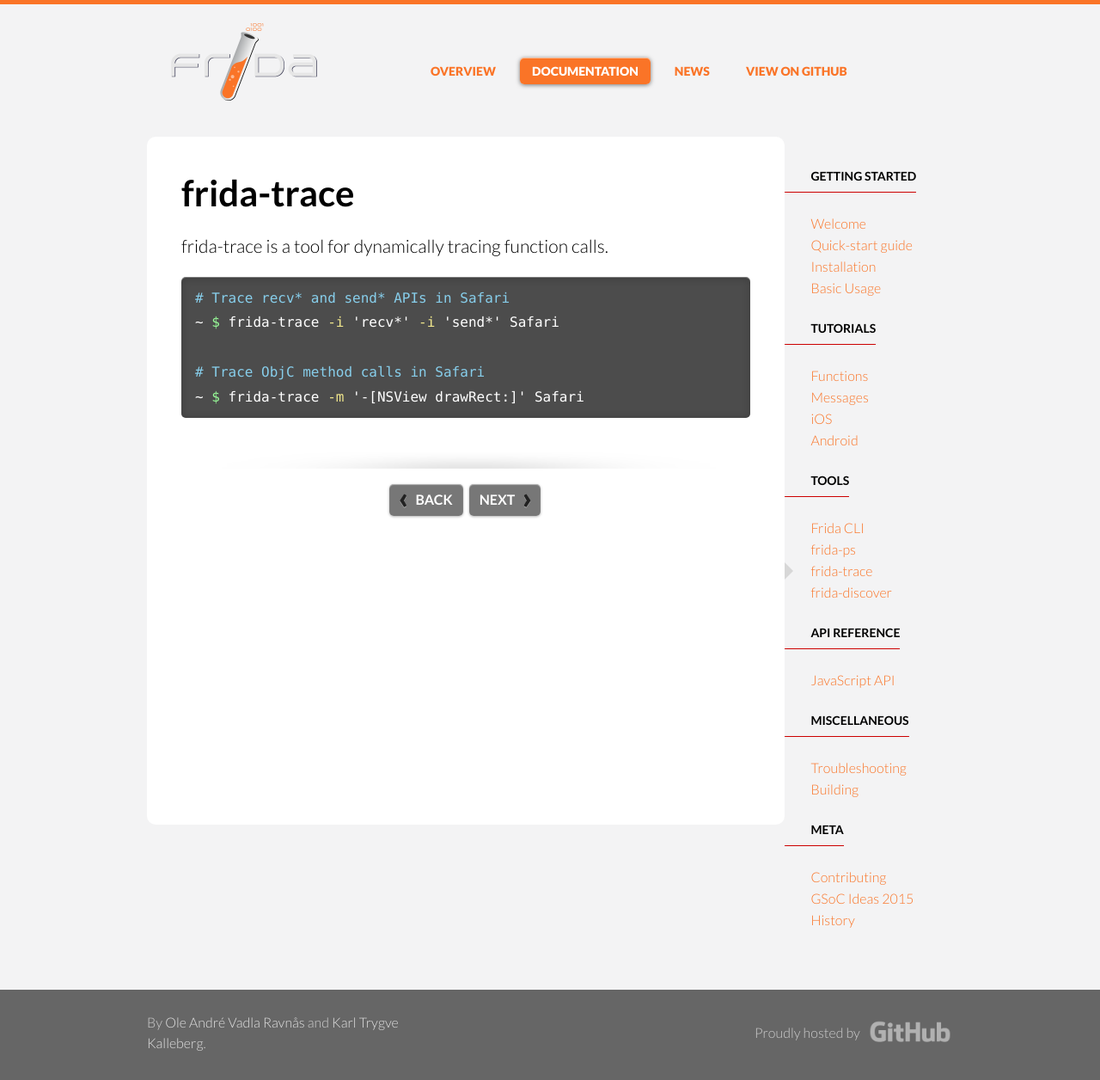
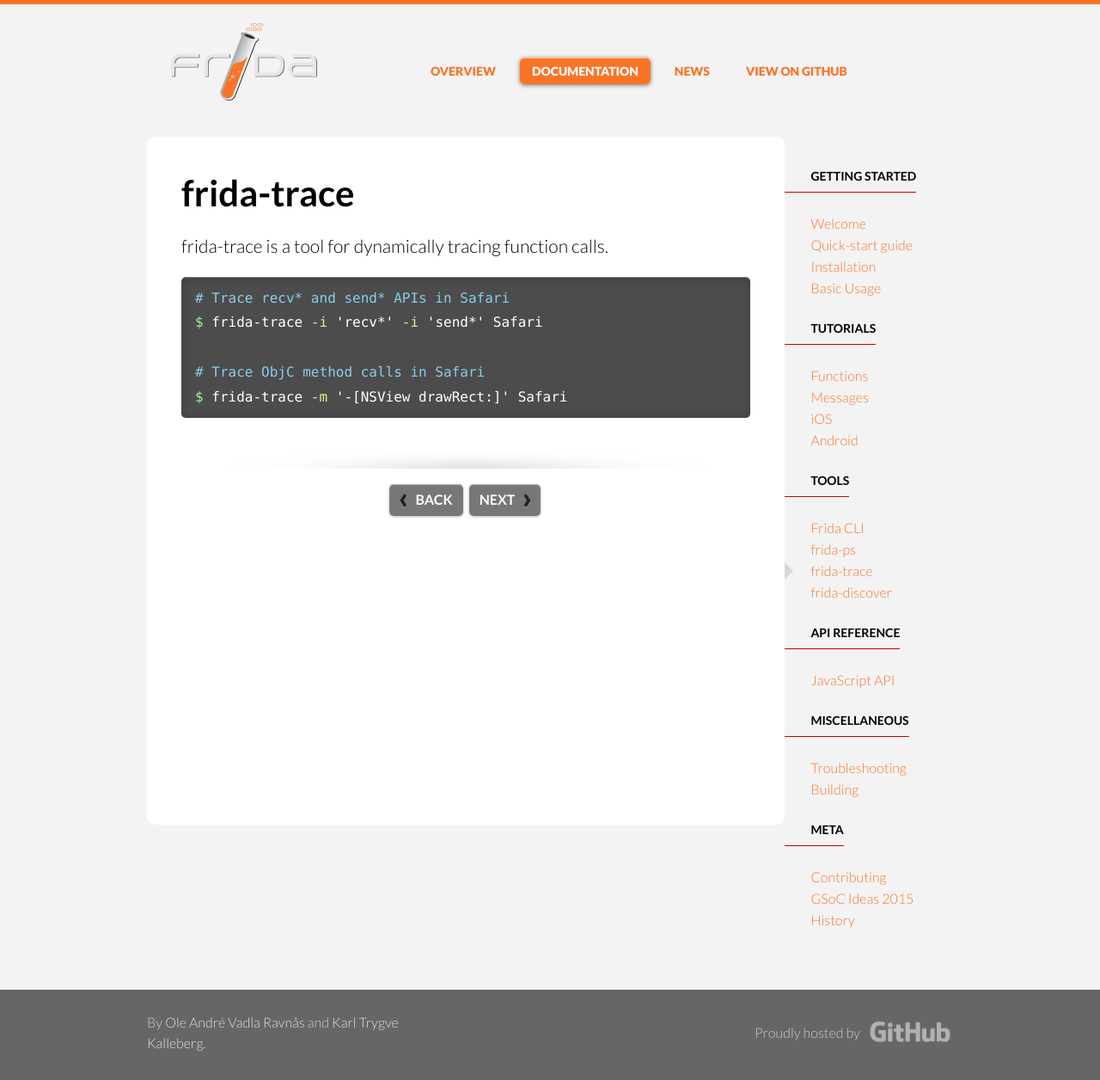
Before and after one commit to frida/frida-website, a Jekyll site: the page built from docs/frida-trace.md, in a window 1280 px wide. Shown: the whole page at 86% size. Built offline with Jekyll 4.4.1, drawn with Linux system fonts in a browser that asks for light colours; some web fonts are replaced.

Commit message:
Fix minor inconsistencies

```diff
--- a/docs/frida-trace.md
+++ b/docs/frida-trace.md
@@ -10,8 +10,8 @@ frida-trace is a tool for dynamically tracing function calls.
 
 {% highlight bash %}
 # Trace recv* and send* APIs in Safari
-~ $ frida-trace -i 'recv*' -i 'send*' Safari
+$ frida-trace -i 'recv*' -i 'send*' Safari
 
 # Trace ObjC method calls in Safari
-~ $ frida-trace -m '-[NSView drawRect:]' Safari
+$ frida-trace -m '-[NSView drawRect:]' Safari
 {% endhighlight %}
```
Also changed, not shown: docs/frida-ps.md (+1 -1 lines).
